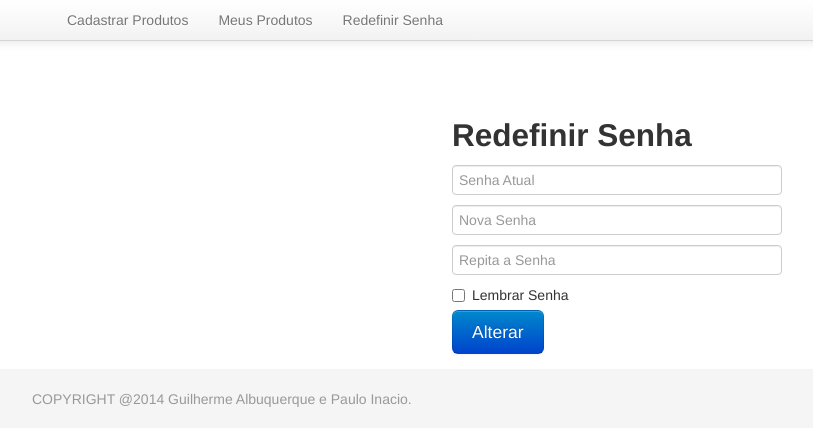
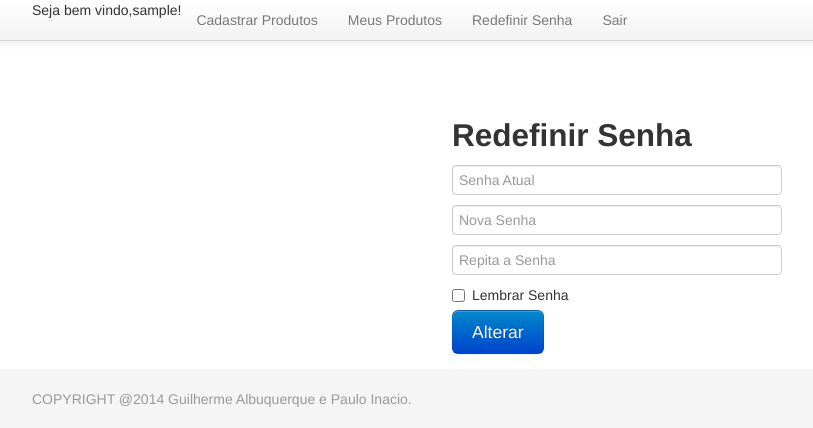
Before and after one commit to lanchinho/Prod-Announcer---Web, a Django app: page /redefinir_senha/ in a window 1280 px wide. Shown: the top 428 px of the page, without its empty margins (23-836 px from the left). Run offline with Django 3.2, Linux system fonts and the light colour scheme; the visitor is signed in with stand-in values (Sample User, id 1).

Commit message:
Modificação no template base

```diff
--- a/prod_announcer/templates/utils/base.html
+++ b/prod_announcer/templates/utils/base.html
@@ -87,13 +87,14 @@
               <span class="icon-bar"></span>
               <span class="icon-bar"></span>
             </button>
-            {% if user.is_authenticated %}
-            <a class="brand" href="#">{{ user.name }}</a>
             <div class="nav-collapse collapse">
               <ul class="nav">
+            {% if user.is_authenticated %}
+                <li> Seja bem vindo,{{ user.username }}!</li>
                 <li><a href="{% url "cadastro_produto" %}">Cadastrar Produtos</a></li>
                 <li><a href="{% url 'listar_produtos' tipo_produto='produto' %}">Meus Produtos</a></li>
                 <li><a href="{% url "redefinir_senha" %}">Redefinir Senha</a></li>
+                <li><a href="#">Sair</a></li>
             {% else %}
                 <li><a href="{% url "cadastro_loja" %}">Cadastre sua Loja</a></li>
               </ul>
```
